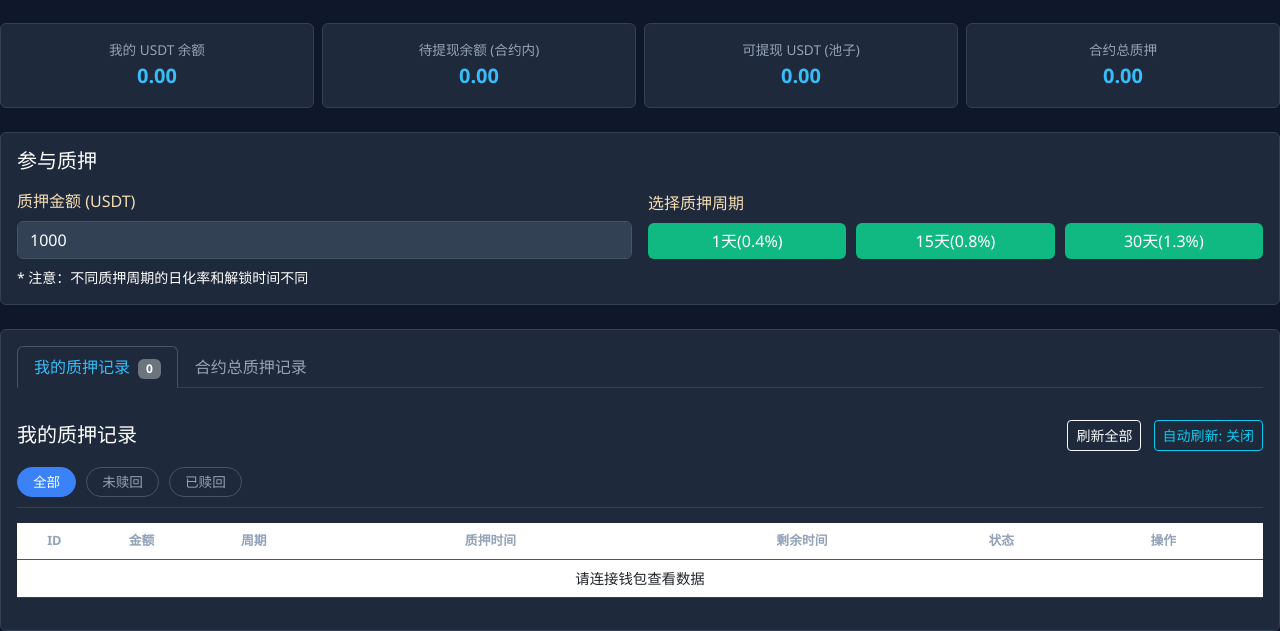
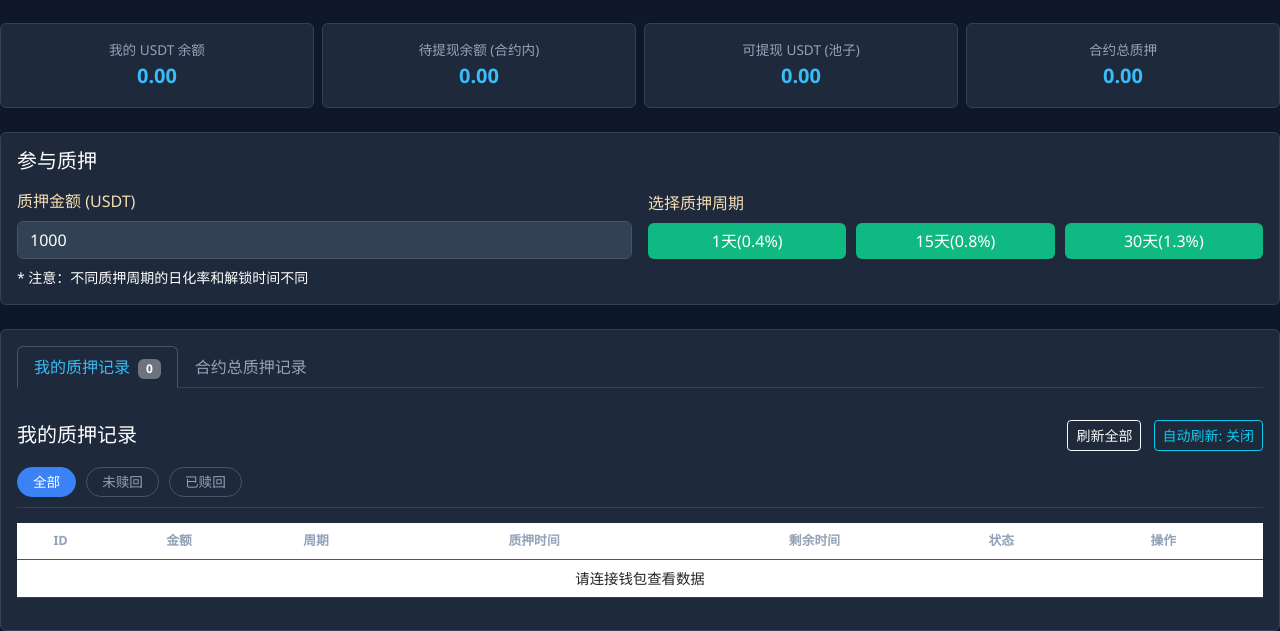
Before and after one commit to hcm999/GANA, a website: page index.html in a window 1280 px wide. Shown: the part 196-827 px from the top of the page. Drawn offline with nearby package versions, Linux system fonts and the light colour scheme.

Commit message:
Update index.html

```diff
--- a/index.html
+++ b/index.html
@@ -54,11 +54,11 @@
         }
 
         /* 列宽设置 - 优化版 */
-        .table th:nth-child(1), .table td:nth-child(1) { width: 6%; }  /* ID列 - 加宽一点放#标签 */
-        .table th:nth-child(2), .table td:nth-child(2) { width: 8%; }  /* 金额列 */
+        .table th:nth-child(1), .table td:nth-child(1) { width: 7%; }  /* ID列 - 加宽一点放#标签 */
+        .table th:nth-child(2), .table td:nth-child(2) { width: 12%; }  /* 金额列 */
         .table th:nth-child(3), .table td:nth-child(3) { width: 10%; } /* 周期列 - 加宽避免换行 */
-        .table th:nth-child(4), .table td:nth-child(4) { width: 28%; } /* 质押时间 - 分两行 */
-        .table th:nth-child(5), .table td:nth-child(5) { width: 22%; } /* 剩余时间 */
+        .table th:nth-child(4), .table td:nth-child(4) { width: 25%; } /* 质押时间 - 分两行 */
+        .table th:nth-child(5), .table td:nth-child(5) { width: 20%; } /* 剩余时间 */
         .table th:nth-child(6), .table td:nth-child(6) { width: 10%; } /* 状态列 */
         .table th:nth-child(7), .table td:nth-child(7) { width: 16%; } /* 操作列 */
 
```
